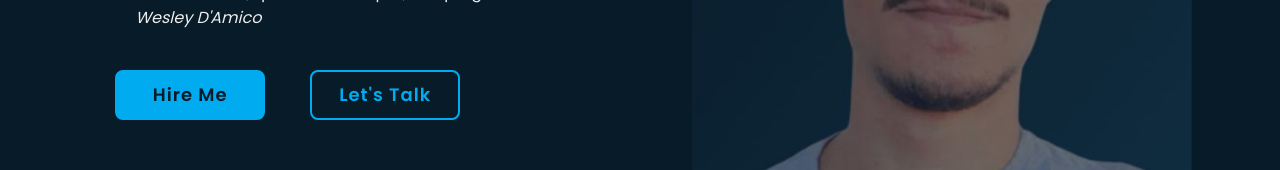
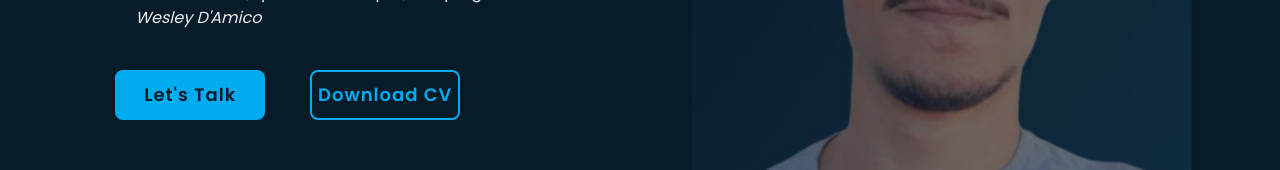
Before and after one commit to joselucas77/Portif-lio, a React (Vite) app: page / in a window 1280 px wide. Shown: the part 401-571 px from the top of the page. Built offline with nearby package versions, Linux system fonts and the light colour scheme; some icons are missing.

Commit message:
adicionei downloado do meu cv

```diff
--- a/src/components/Home/page.tsx
+++ b/src/components/Home/page.tsx
@@ -1,8 +1,6 @@
 import './styled.css';
-import { FaInstagram } from 'react-icons/fa6';
-import { FaLinkedinIn } from 'react-icons/fa6';
-import { FaGithub } from 'react-icons/fa6';
-import { FaAt } from 'react-icons/fa6';
+import { FaInstagram, FaLinkedinIn, FaGithub, FaAt } from 'react-icons/fa6';
+import cv from '../../assets/cv.pdf';
 
 function Home() {
   return (
@@ -36,10 +34,10 @@ function Home() {
 
         <div className="btn-box">
           <a href="#contact" className="btn">
-            Hire Me
+            Let's Talk
           </a>
-          <a href="#contact" className="btn">
-            Let's Talk
+          <a href={cv} className="btn" download>
+            Download CV
           </a>
           <span
             className="animate"
```
Also changed, not shown: 1 other file (tests, documents, lock files or other folders).
